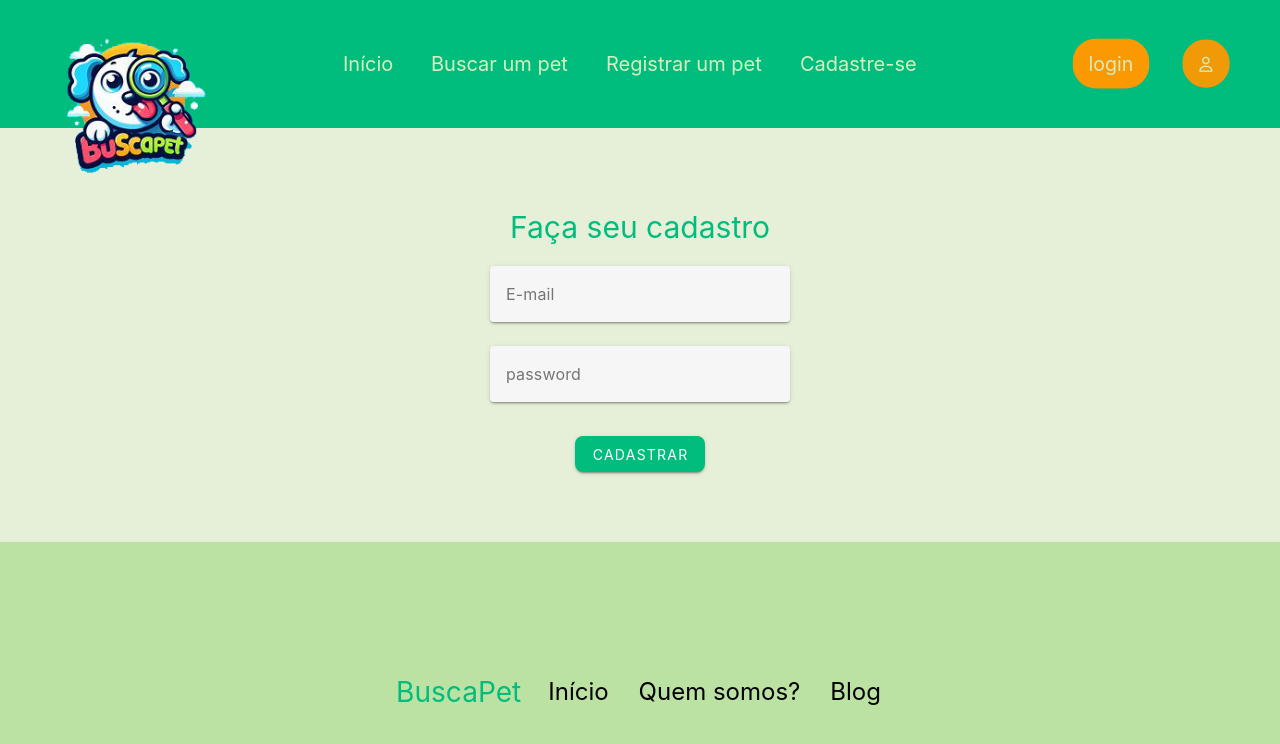
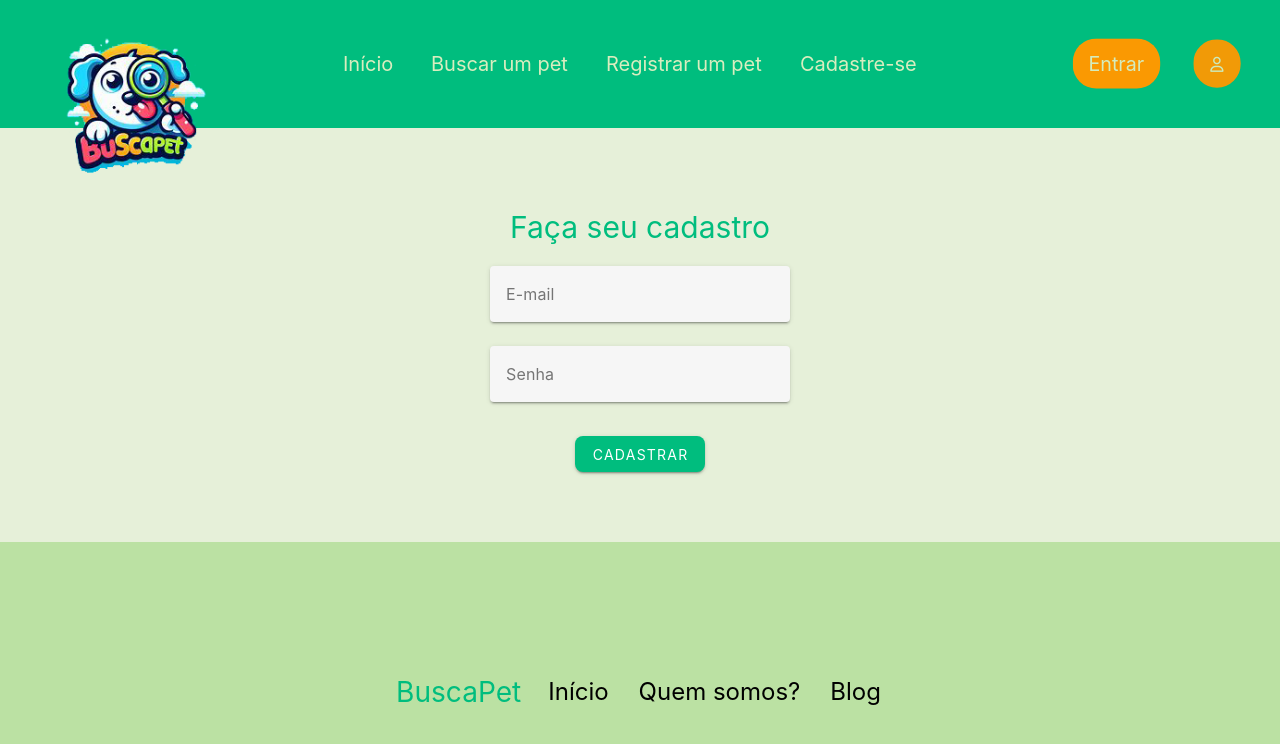
Before and after one commit to AlessandrodeAlmeida2/buscaPet, a Vue app in the folder my-app/: page /signup in a window 1280 px wide. Shown: the top 744 px of the page. Built offline with nearby package versions, Linux system fonts and the light colour scheme; no server answers.

Commit message:
login e cadastro

```diff
--- a/my-app/src/App.vue
+++ b/my-app/src/App.vue
@@ -11,8 +11,8 @@
           <RouterLink class="separator2" to="/read">Buscar um pet</RouterLink>
           <RouterLink class="separator3" to="/create">Registrar um pet</RouterLink>
           <RouterLink class="separator6" to="/account"><i class="fa-solid fa-user"></i></RouterLink>
-          <RouterLink class="separator4" to="/signup">Cadastre-se</RouterLink>
-          <RouterLink v-if="!isLoggedIn" class="separator5" to="/login">login</RouterLink>
+          <RouterLink v-if="!isLoggedIn" class="separator4" to="/signup">Cadastre-se</RouterLink>
+          <RouterLink v-if="!isLoggedIn" class="separator5" to="/login">Entrar</RouterLink>
           <a v-else class="separator6" @click="signOut">Sair</a>
           <!-- Botão de fechar -->
 
--- a/my-app/src/components/CadastroView.vue
+++ b/my-app/src/components/CadastroView.vue
@@ -16,10 +16,11 @@
                 <v-text-field
                     v-model="password"
                     :counter="10"
-                    label="password"
+                    label="Senha"
                     hide-details
                     required
                     variant="solo-filled"
+                    type="password"
                 ></v-text-field><br>
 
             </v-form>
--- a/my-app/src/router/index.ts
+++ b/my-app/src/router/index.ts
@@ -88,6 +88,11 @@ const router = createRouter({
       component: CarouselView
     },
     {
+      path: '/carousel2',
+      name: 'carousel2',
+      component: Carousel2View
+    },
+    {
       path: '/account',
       name: 'account',
       component: AccountView,
--- a/my-app/src/views/LoginView.vue
+++ b/my-app/src/views/LoginView.vue
@@ -1,7 +1,7 @@
 <template>
     <div class="container-login">
         <div class="input">
-            <h1>Login</h1>
+            <h1>Entrar</h1>
             <v-sheet class="mx-auto" width="300">
             <v-form class="form" v-model="valid">
 
@@ -20,14 +20,13 @@
                     hide-details
                     required
                     variant="solo-filled"
+                    type="password"
                 ></v-text-field>
 
             </v-form>
             </v-sheet>
-
             <div class="buttonContainer">
-                <v-btn rounded="lg" color="hsla(160, 100%, 37%, 1)" @click="signIn">Login</v-btn>
-                <v-btn rounded="lg" color="hsla(160, 100%, 37%, 1)" @click="signOut">Logout</v-btn>
+                <v-btn rounded="lg" color="hsla(160, 100%, 37%, 1)" @click="signIn">Entrar</v-btn>
             </div>
         </div>
     </div>
@@ -51,7 +50,7 @@ async function signIn() {
     })
     if (error) {
         console.log(error);
-        window.alert("Email ou senha incorretos")
+        window.alert("E-mail ou senha incorretos")
     } else {
         console.log(data);
         router.push('/home');
```
